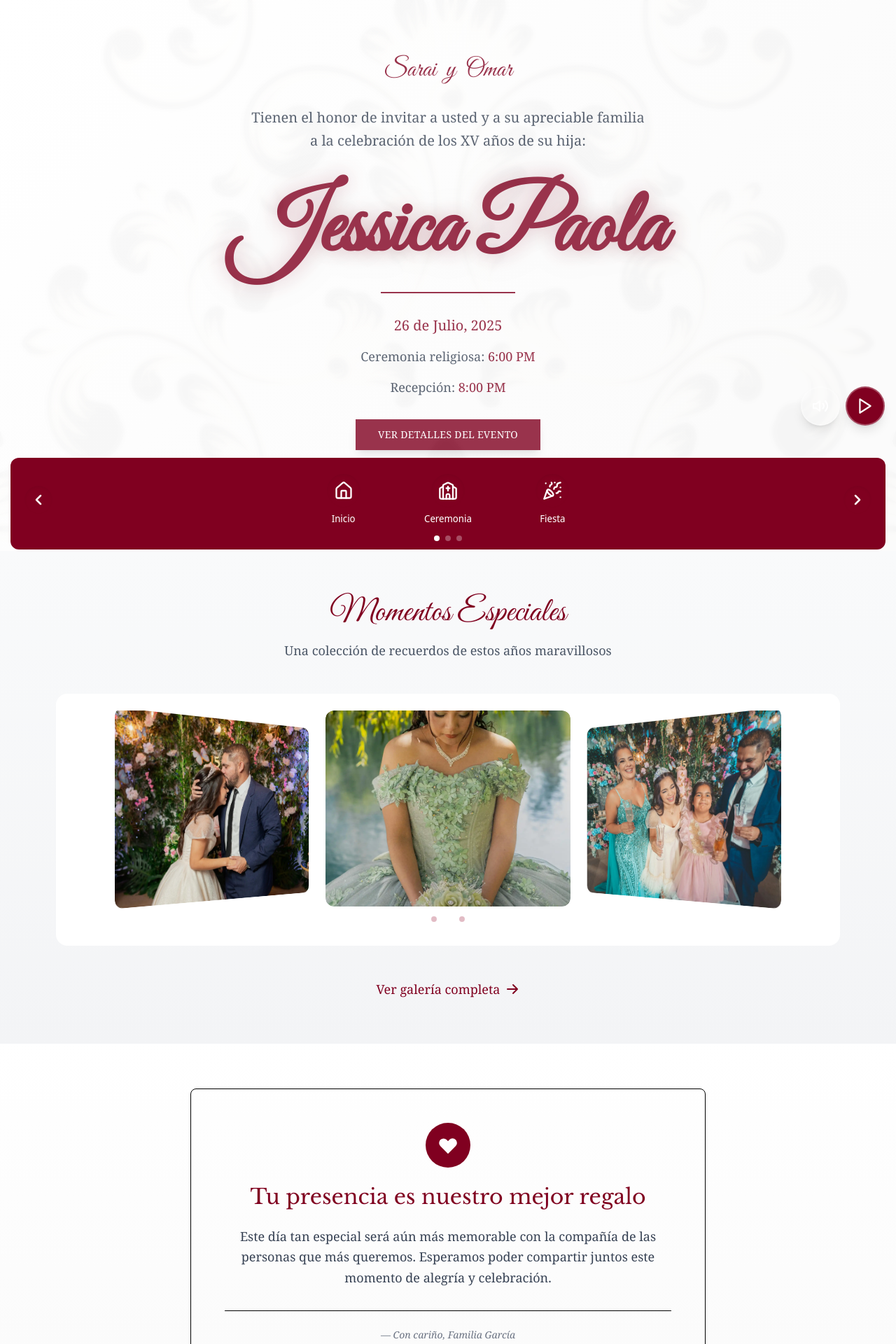
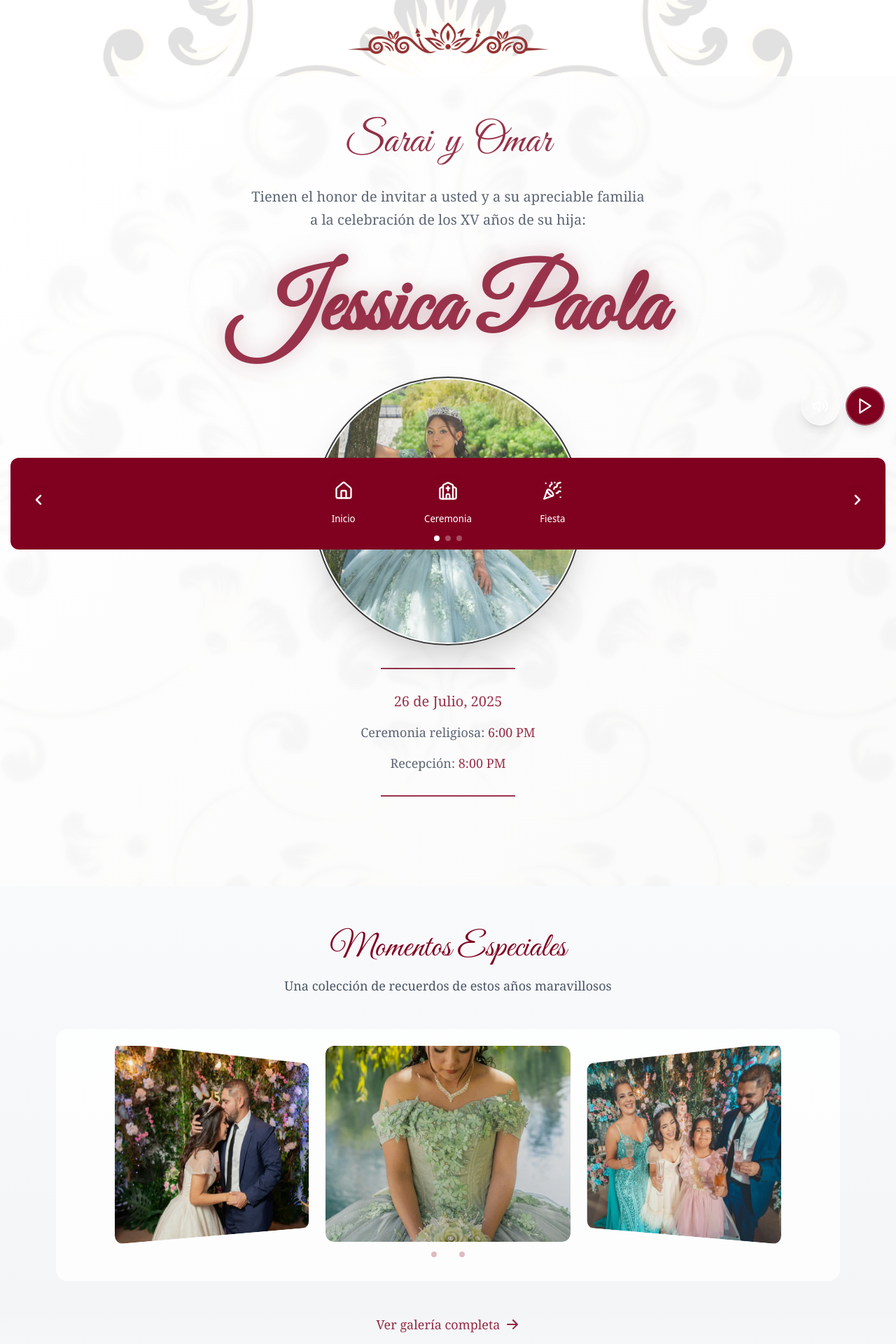
Before and after one commit to Lanyev/quince-jessica, a React (Vite) app: page /#/ in a window 1280 px wide. Shown: the top 1920 px of the page at 70% size. Built offline with nearby package versions, Linux system fonts and the light colour scheme.

Commit message:
Refactor code structure for improved readability and maintainability

```diff
--- a/src/pages/Inicio.jsx
+++ b/src/pages/Inicio.jsx
@@ -4,6 +4,9 @@ import { Link } from 'react-router-dom';
 import { Swiper, SwiperSlide } from 'swiper/react';
 import { EffectCoverflow, Pagination, Autoplay } from 'swiper/modules';
 import useGalleryImages from '../hooks/useGalleryImages';
+
+// Import crown image
+import crownImage from '/images/backgrounds/crown1.png';
 
 // Import Swiper styles
 import 'swiper/css';
@@ -21,14 +24,28 @@ const Inicio = () => {
 
   useEffect(() => {
     setIsVisible(true);
-  }, []);return (
-    <div className="min-h-screen">      {/* Invitation Header Section */}
-      <div className={`invitation-header px-4 py-12 md:py-20 transition-all duration-1000 bg-white/60 backdrop-blur-sm ${isVisible ? 'opacity-80 translate-y-0' : 'opacity-0 translate-y-10'}`}>
+  }, []);  return (
+    <div className="min-h-screen">      {/* Crown Decorative Header */}
+      <div className={`crown-header py-8 transition-all duration-1000 ${isVisible ? 'opacity-100 translate-y-0' : 'opacity-0 translate-y-5'}`}>
+        <div className="flex justify-center">
+          <img
+            src="./images/backgrounds/crown1.png"
+            alt="Corona decorativa"
+            className="w-48 h-auto md:w-64 lg:w-72 object-contain animate-fade-in"
+            onError={(e) => {
+              console.log('Error loading crown image:', e.target.src);
+              e.target.style.display = 'none';
+            }}
+          />
+        </div>
+      </div>
+
+      {/* Invitation Header Section */}
+      <div className={`invitation-header px-4 py-8 md:py-16 transition-all duration-1000 bg-white/60 backdrop-blur-sm ${isVisible ? 'opacity-80 translate-y-0' : 'opacity-0 translate-y-10'}`}>
         <div className="max-w-4xl mx-auto text-center">
-
-          {/* Parents Names */}
+            {/* Parents Names */}
           <div className="mb-8 animate-fade-in">
-            <h2 className="font-script text-2xl md:text-3xl lg:text-4xl text-primary mb-4 font-medium">
+            <h2 className="font-script text-4xl md:text-5xl lg:text-6xl text-primary mb-4 font-medium">
               Sarai <span className="text-primary-light mx-2">y</span> Omar
             </h2>
           </div>
@@ -39,13 +56,29 @@ const Inicio = () => {
               Tienen el honor de invitar a usted y a su apreciable familia<br />
               a la celebración de los XV años de su hija:
             </p>
-          </div>
-
-          {/* Jessica Paola Name - Main Feature */}
+          </div>          {/* Jessica Paola Name - Main Feature */}
           <div className="mb-16 animate-fade-in delay-300">
-            <h1 className="font-script text-6xl md:text-8xl lg:text-9xl font-bold text-primary leading-none mb-6 animate-pulse-slow">
+            <h1 className="font-script text-6xl md:text-8xl lg:text-9xl font-bold text-primary leading-none mb-8 animate-pulse-slow">
               Jessica Paola
             </h1>
+              {/* Jessica's Photo */}
+            <div className="flex justify-center mb-8">
+              <div className="relative">
+                <div className="w-64 h-64 md:w-80 md:h-80 lg:w-96 lg:h-96 rounded-full overflow-hidden shadow-2xl border-4 border-white bg-white">
+                  <img
+                    src="./images/jessica-main.webp"
+                    alt="Jessica Paola"
+                    className="w-full h-full object-cover"
+                    onError={(e) => {
+                      // Imagen temporal de placeholder si no existe la imagen principal
+                      e.target.src = "https://via.placeholder.com/200x200/800020/FFFFFF?text=Jessica+Paola";
+                    }}
+                  />
+                </div>
+                {/* Decorative ring around photo */}
+                <div className="absolute inset-0 rounded-full border-2 border-primary/20 animate-pulse"></div>
+              </div>
+            </div>
 
             {/* Decorative Line */}
             <div className="flex justify-center mb-8">
@@ -59,25 +92,19 @@ const Inicio = () => {
               </p>
               <p className="text-base md:text-lg">
                 Ceremonia religiosa: <span className="text-primary">6:00 PM</span>
-              </p>
-              <p className="text-base md:text-lg">
+              </p>              <p className="text-base md:text-lg">
                 Recepción: <span className="text-primary">8:00 PM</span>
               </p>
             </div>
 
-            {/* Action Button */}
-            <div className="mt-8">
-              <Link
-                to="/ceremonia"
-                className="inline-block bg-primary hover:bg-primary-light text-white font-serif px-8 py-3 rounded-none shadow-lg hover:shadow-xl transform hover:scale-105 transition-all duration-300 uppercase tracking-wide text-sm"
-              >
-                Ver Detalles del Evento
-              </Link>
+            {/* Decorative Line */}
+            <div className="flex justify-center mt-8">
+              <div className="w-32 md:w-48 h-0.5 bg-primary"></div>
             </div>
           </div>
         </div>
-      </div>      {/* Photo Gallery Collage Section */}      {/* Photo Gallery Preview Section */}
-      <div className="gallery-section bg-gray-50/70 backdrop-blur-sm py-16">
+      </div>{/* Photo Gallery Collage Section */}      {/* Photo Gallery Preview Section */}
+      <div className="gallery-section bg-gray-50/70 backdrop-blur-sm py-16 relative">
         <div className="max-w-6xl mx-auto px-4">
 
           {/* Gallery Title */}
@@ -88,14 +115,13 @@ const Inicio = () => {
             <p className="font-serif text-gray-600 text-base md:text-lg">
               Una colección de recuerdos de estos años maravillosos
             </p>
-          </div>          {/* Coverflow Gallery Container */}
+          </div>{/* Coverflow Gallery Container */}
           <div className="gallery-container">
             {loading ? (
               <div className="flex justify-center items-center h-64">
                 <div className="animate-spin rounded-full h-12 w-12 border-b-2 border-primary"></div>
-              </div>
-            ) : galleryImages.length > 0 ? (
-              <div className="bg-white rounded-2xl overflow-hidden p-6">
+              </div>            ) : galleryImages.length > 0 ? (
+              <div className="bg-white/80 rounded-2xl overflow-hidden p-6">
                 <Swiper
                   effect={'coverflow'}
                   grabCursor={true}
@@ -148,9 +174,7 @@ const Inicio = () => {
                 </p>
               </div>
             )}
-          </div>
-
-          {/* View More Button */}
+          </div>          {/* View More Button */}
           <div className="text-center mt-12">
             <Link
               to="/galeria"
@@ -159,36 +183,15 @@ const Inicio = () => {
               <span>Ver galería completa</span>
               <svg className="w-5 h-5 ml-2 group-hover:translate-x-1 transition-transform duration-300" fill="currentColor" viewBox="0 0 20 20">
                 <path fillRule="evenodd" d="M10.293 3.293a1 1 0 011.414 0l6 6a1 1 0 010 1.414l-6 6a1 1 0 01-1.414-1.414L14.586 11H3a1 1 0 110-2h11.586l-4.293-4.293a1 1 0 010-1.414z" clipRule="evenodd" />
-              </svg>
-            </Link>
+              </svg>            </Link>
           </div>
         </div>
-      </div>{/* Footer Message */}
-      <div className="footer-section bg-white/60 backdrop-blur-sm py-16">
-        <div className="max-w-3xl mx-auto text-center px-4">
-          <div className="border border-primary/20 rounded-lg p-8 md:p-12">
-            <div className="w-16 h-16 bg-primary rounded-full flex items-center justify-center mx-auto mb-6">
-              <svg className="w-8 h-8 text-white" fill="currentColor" viewBox="0 0 20 20">
-                <path fillRule="evenodd" d="M3.172 5.172a4 4 0 015.656 0L10 6.343l1.172-1.171a4 4 0 115.656 5.656L10 17.657l-6.828-6.829a4 4 0 010-5.656z" clipRule="evenodd" />
-              </svg>
-            </div>
+          {/* Bottom fade gradient */}
+        <div className="absolute bottom-0 left-0 right-0 h-24 bg-gradient-to-t from-gray-50/90 via-gray-50/40 to-transparent pointer-events-none"></div>
+      </div>
 
-            <h4 className="font-script text-2xl md:text-3xl text-primary mb-6">
-              Tu presencia es nuestro mejor regalo
-            </h4>
-
-            <p className="font-serif text-gray-700 leading-relaxed text-base md:text-lg">
-              Este día tan especial será aún más memorable con la compañía de las personas que más queremos.
-              Esperamos poder compartir juntos este momento de alegría y celebración.
-            </p>
-
-            <div className="mt-8 pt-6 border-t border-primary/10">
-              <p className="font-serif text-sm text-gray-500 italic">
-                — Con cariño, Familia García
-              </p>
-            </div>          </div>
-        </div>
-      </div>
+      {/* Additional spacing for navbar clearance */}
+      <div className="h-32 md:h-40"></div>
     </div>
   );
 };
```
Also changed, not shown: public/images/backgrounds/crown1.png (added), public/images/jessica-main.webp (added).
